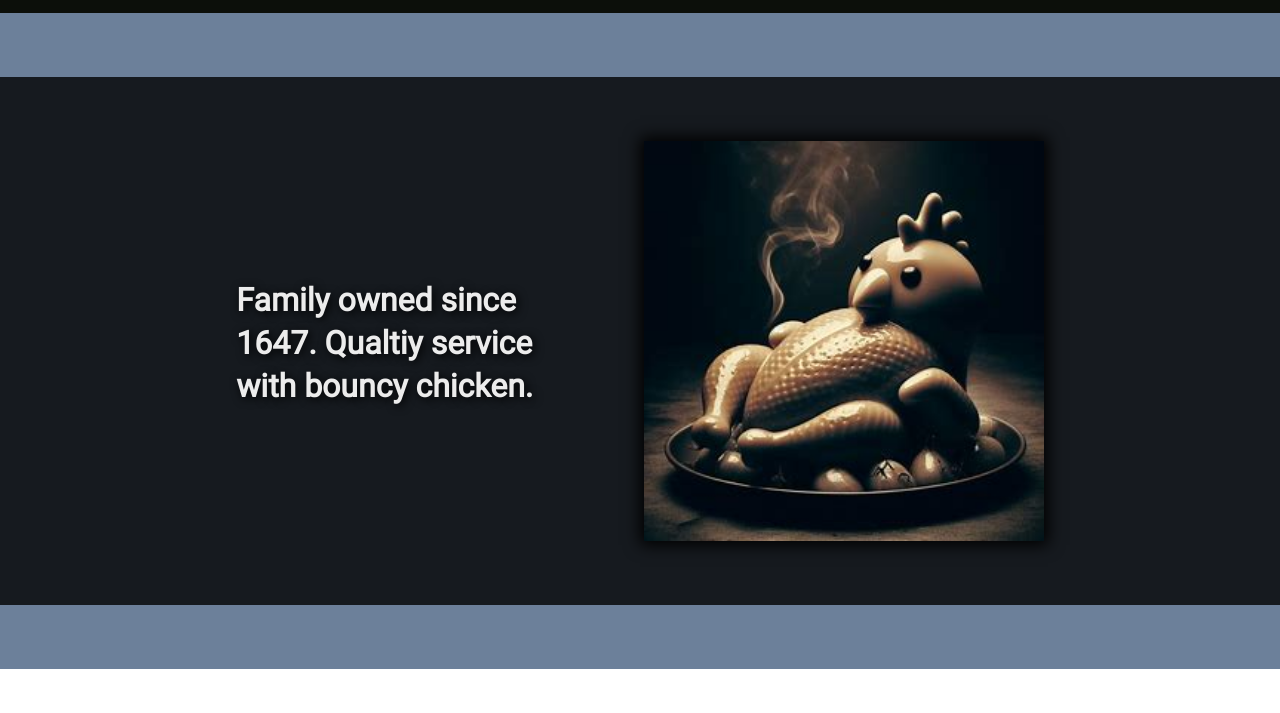
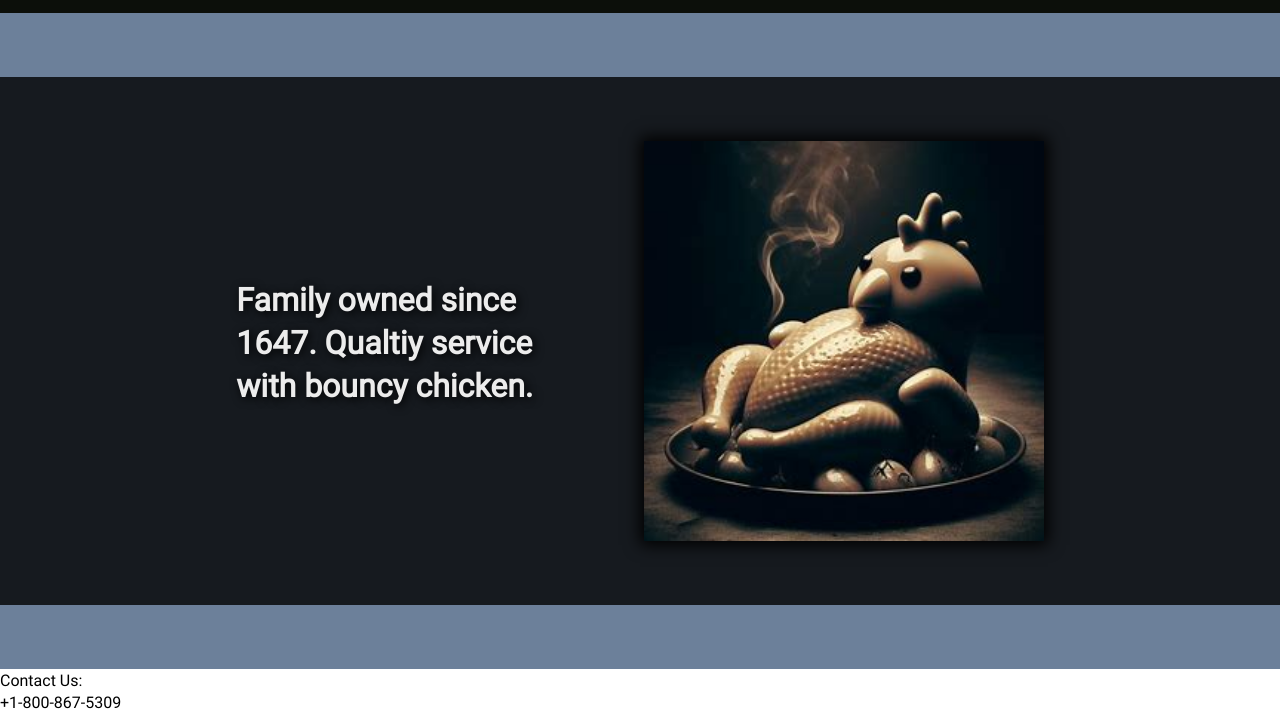
Before and after one commit to SamuelWyck/odin-restaurant-page, a website built with webpack: page src/template.html in a window 1280 px wide. Shown: the part 97-810 px from the top of the page. Built offline with nearby package versions, Linux system fonts and the light colour scheme.

Commit message:
Create footer html

```diff
--- a/src/template.html
+++ b/src/template.html
@@ -17,8 +17,14 @@
                 <button>About</button>
             </nav>
         </header>
+
         <div id="content">
 
         </div>
+
+        <footer>
+            <p>Contact Us:</p>
+            <p>+1-800-867-5309</p>
+        </footer>
     </body>
 </html>
```
